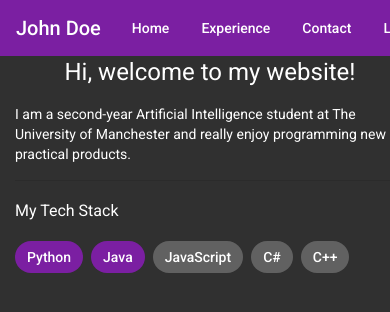
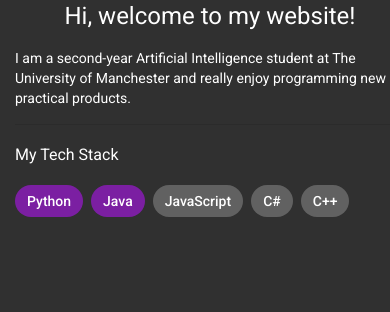
Before and after one commit to DSC-UOM/Personal-site-series, an Angular app: page / in a window 390 px wide. Shown: the top 312 px of the page. Built offline with nearby package versions, Linux system fonts and the light colour scheme.

Commit message:
feat: injected service into navbar and refactored

```diff
--- a/src/app/shared/navbar/navbar.component.html
+++ b/src/app/shared/navbar/navbar.component.html
@@ -1,5 +1,5 @@
-<div class="navbar">
-    <mat-toolbar color="primary">
+<div class="navbar" (window:resize)="windowResize()">
+    <mat-toolbar *ngIf="!isMobile" color="primary">
         <span>John Doe</span>
         <div class="nav-links">
             <a mat-button [routerLink]="['/']">Home</a>
--- a/src/app/shared/navbar/navbar.component.ts
+++ b/src/app/shared/navbar/navbar.component.ts
@@ -1,4 +1,6 @@
 import { Component, OnInit } from '@angular/core';
+
+import { DeviceService } from 'src/app/services/device.service';
 
 @Component({
   selector: 'app-navbar',
@@ -7,9 +9,16 @@ import { Component, OnInit } from '@angular/core';
 })
 export class NavbarComponent implements OnInit {
 
-  constructor() { }
+  isMobile: boolean;
+
+  constructor(private deviceService: DeviceService) { }
 
   ngOnInit(): void {
+    this.isMobile = this.deviceService.isMobile();
+  }
+
+  windowResize(): void {
+    this.isMobile = this.deviceService.isMobile();
   }
 
 }
```
